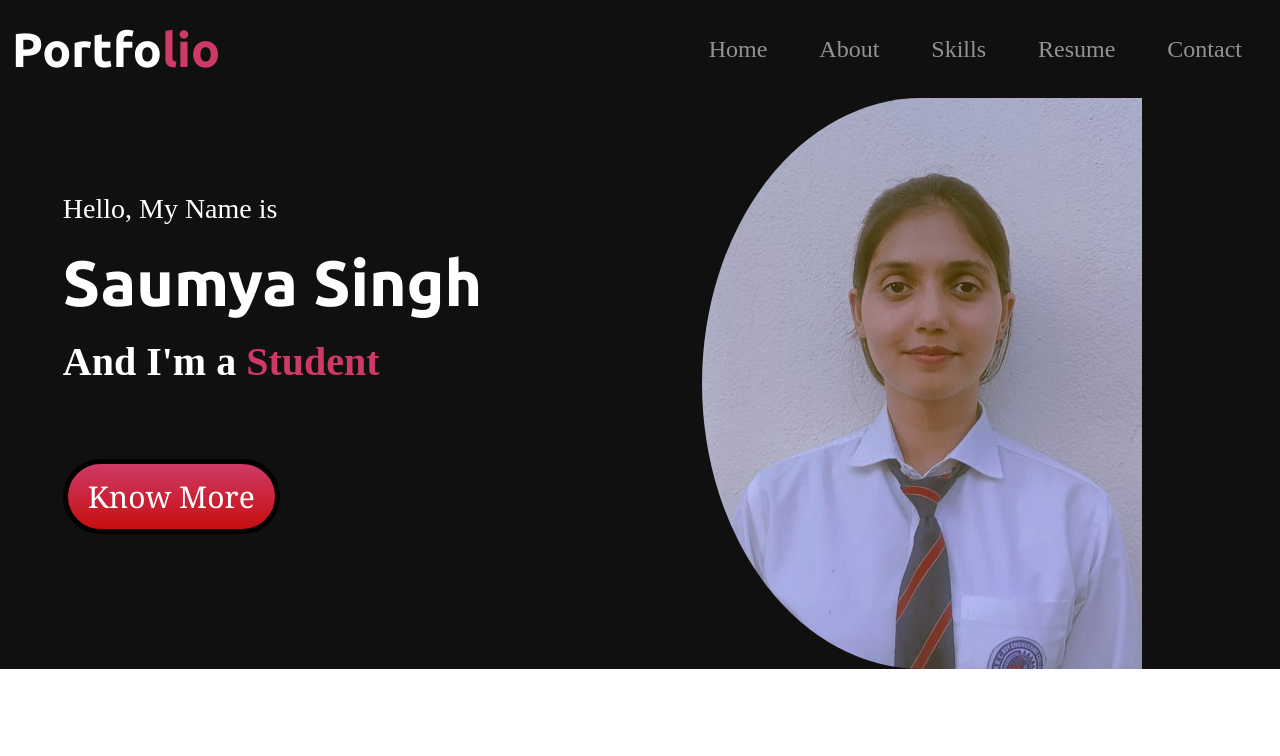
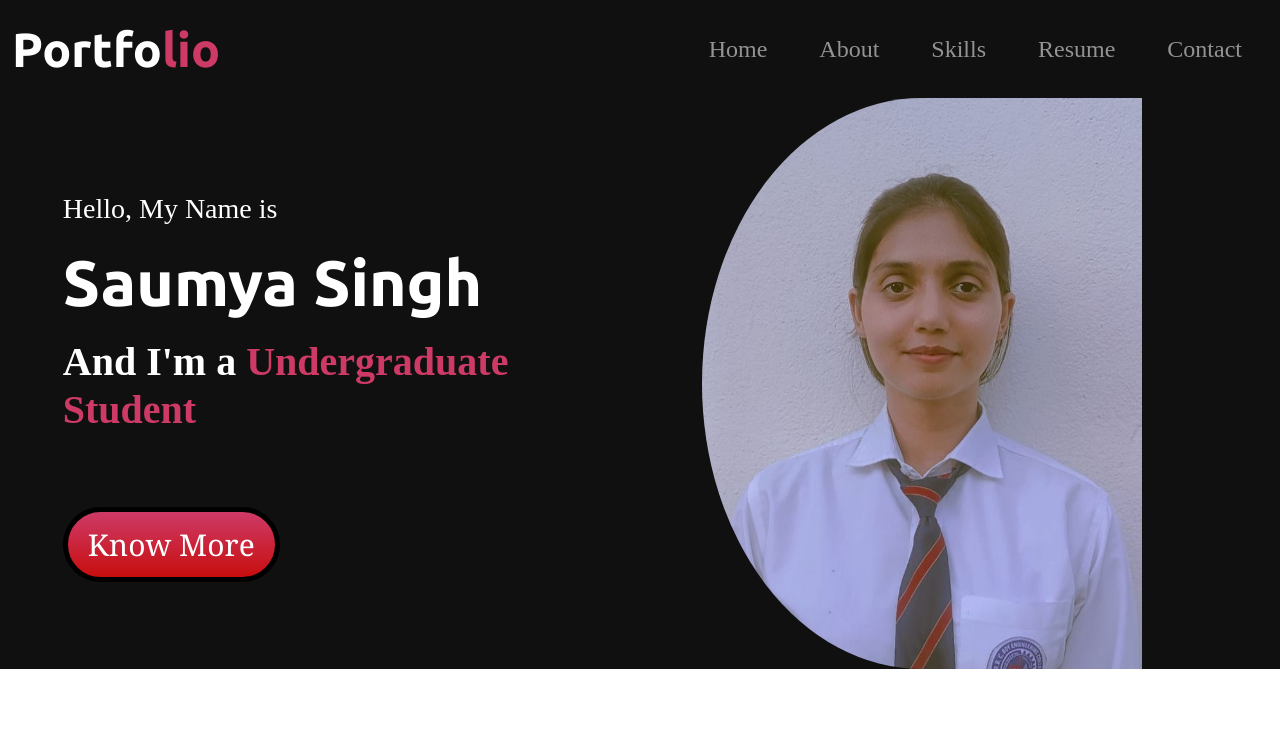
Before and after one commit to saumyas1516/MY-PORTFOLIO.github.io, a plain HTML site: page index.html in a window 1280 px wide. Shown: the top 756 px of the page. Drawn offline with nearby package versions, Linux system fonts and the light colour scheme.

Commit message:
index.html

```diff
--- a/index.html
+++ b/index.html
@@ -68,7 +68,7 @@
             <div class="col-lg-6">
                 <h3 class="Intro">Hello, My Name is</h3>
                 <h1 class="name">Saumya Singh</h1>
-                <h2 class="salutation-name">And I'm a <span class="lio">Student</span></h2>
+                <h2 class="salutation-name">And I'm a <span class="lio">Undergraduate Student</span></h2>
                 <a href="#About"><button type="button" class="btn btn-dark btn-lg knowMore-button"></i> Know More</button></a>
             </div>
 
```
